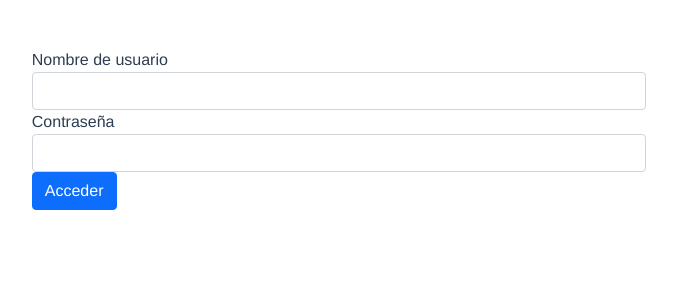
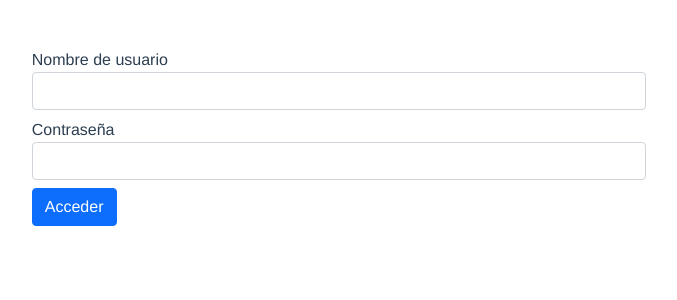
Before and after one commit to santiagoWilli/saebio-gs-gui, a Vue app: page /#/login in a window 1280 px wide. Shown: the top 300 px of the page, without its empty margins (301-978 px from the left). Built offline with nearby package versions, Linux system fonts and the light colour scheme.

Commit message:
Login component margins added

```diff
--- a/src/components/Login.vue
+++ b/src/components/Login.vue
@@ -1,11 +1,11 @@
 <template>
     <div id="login-form" class="mx-auto mt-5">
         <form @submit.prevent="login(user)">
-            <div class="form-group">
+            <div class="form-group mb-2">
                 <label for="username">Nombre de usuario</label>
                 <input type="text" class="form-control" id="username" v-model="user.username">
             </div>
-            <div class="form-group">
+            <div class="form-group mb-2">
                 <label for="password">Contraseña</label>
                 <input type="password" class="form-control" id="password" v-model="user.password">
             </div>
```
